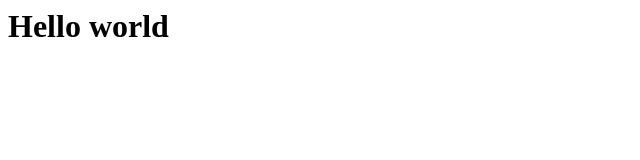
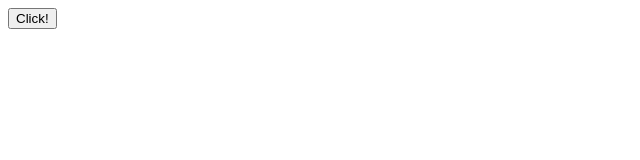
Before and after one commit to Leks389/pages-239, a plain HTML site: page index.html in a window 1280 px wide. Shown: the whole page, without its empty margins (0-640 px from the left). Drawn offline with Linux system fonts and the light colour scheme.

Commit message:
Update index.html

```diff
--- a/index.html
+++ b/index.html
@@ -1 +1,7 @@
-<h1>Hello world</h1>
+<h1>
+<div>
+  <button>
+    Click!
+  </button>
+</div>
+</h1>
```
